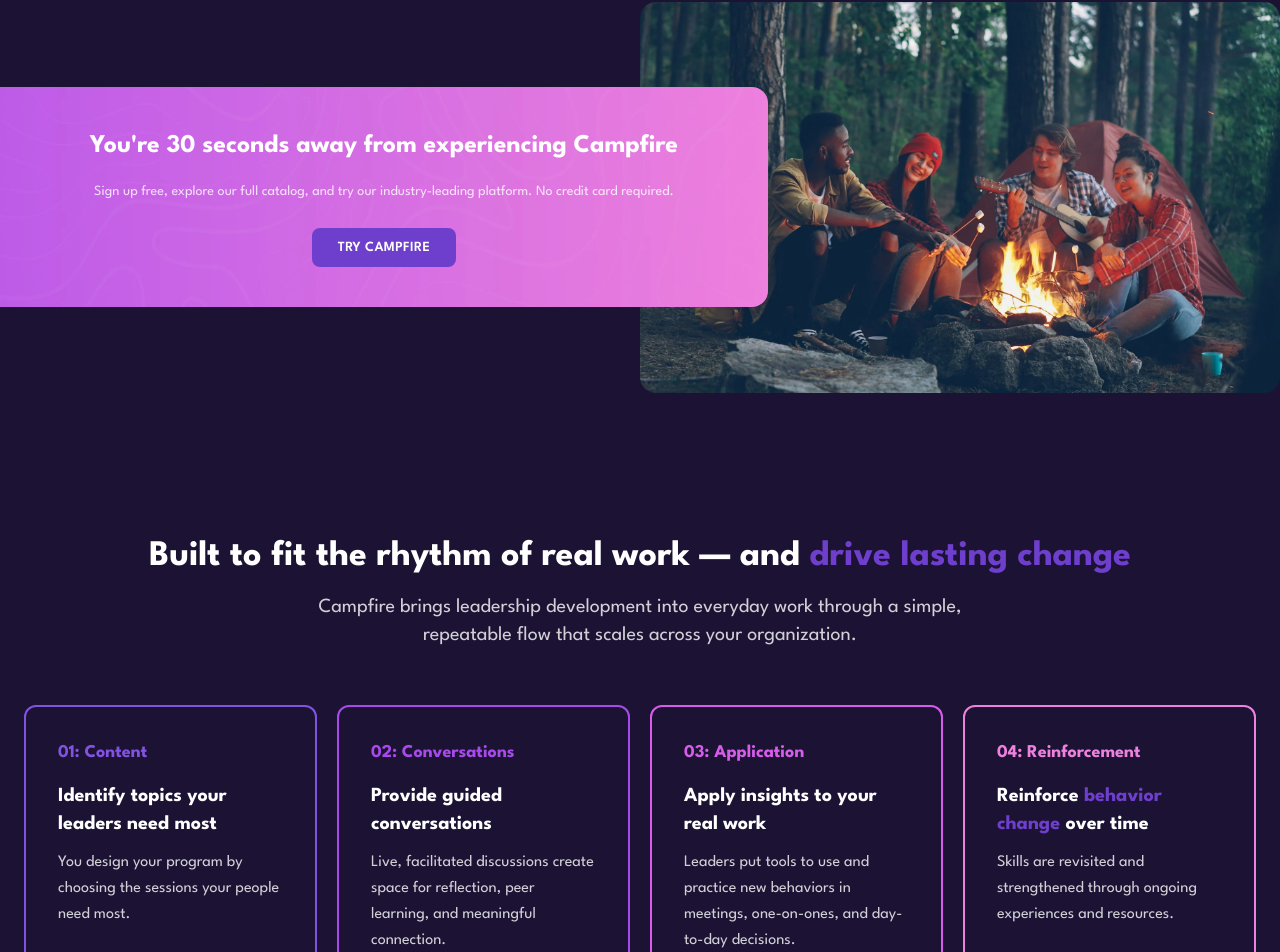
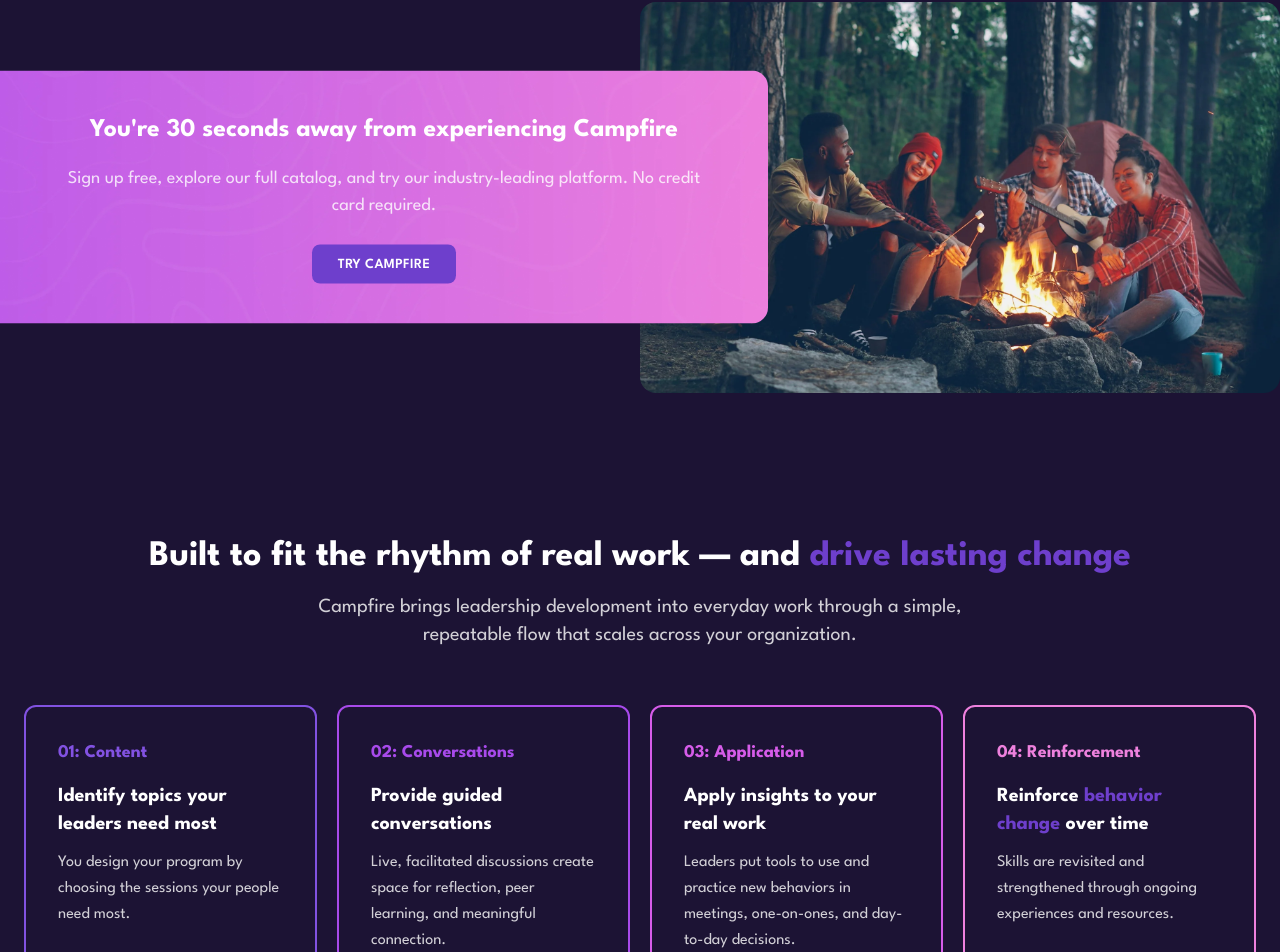
Before and after one commit to stevearntz/campfire-website, a Next.js app: page / in a window 1280 px wide. Shown: the part 3402-4354 px from the top of the page. Built offline with nearby package versions, Linux system fonts and the light colour scheme; no server answers.

Commit message:
Increase CTA banner subtext size by ~30%
Co-Authored-By: Claude Opus 4.6 <noreply@anthropic.com>

```diff
--- a/app/page.tsx
+++ b/app/page.tsx
@@ -298,7 +298,7 @@ export default function Home() {
             <h2 className="text-xl font-bold text-white">
               You&apos;re 30 seconds away from experiencing Campfire
             </h2>
-            <p className="mt-3 text-sm text-white/80">
+            <p className="mt-3 text-base text-white/80">
               Sign up free, explore our full catalog, and try our
               industry-leading platform. No credit card required.
             </p>
@@ -346,7 +346,7 @@ export default function Home() {
             <p
               className="text-white/80 max-w-[840px] mx-auto"
               style={{
-                fontSize: "clamp(0.875rem, 1.1vw, 1.125rem)",
+                fontSize: "clamp(1.125rem, 1.4vw, 1.45rem)",
                 marginTop: "clamp(0.75rem, 1.2vw, 1.25rem)",
               }}
             >
```
